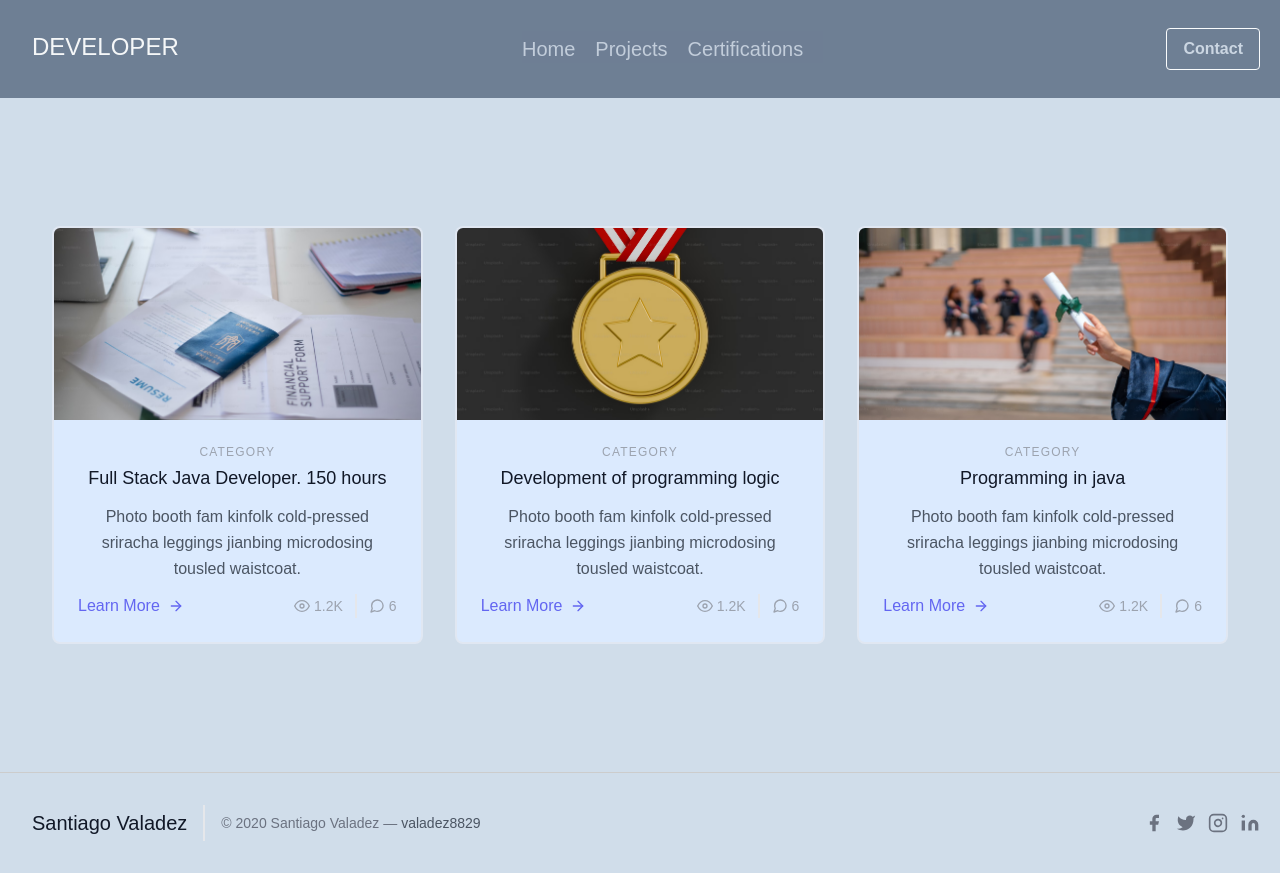
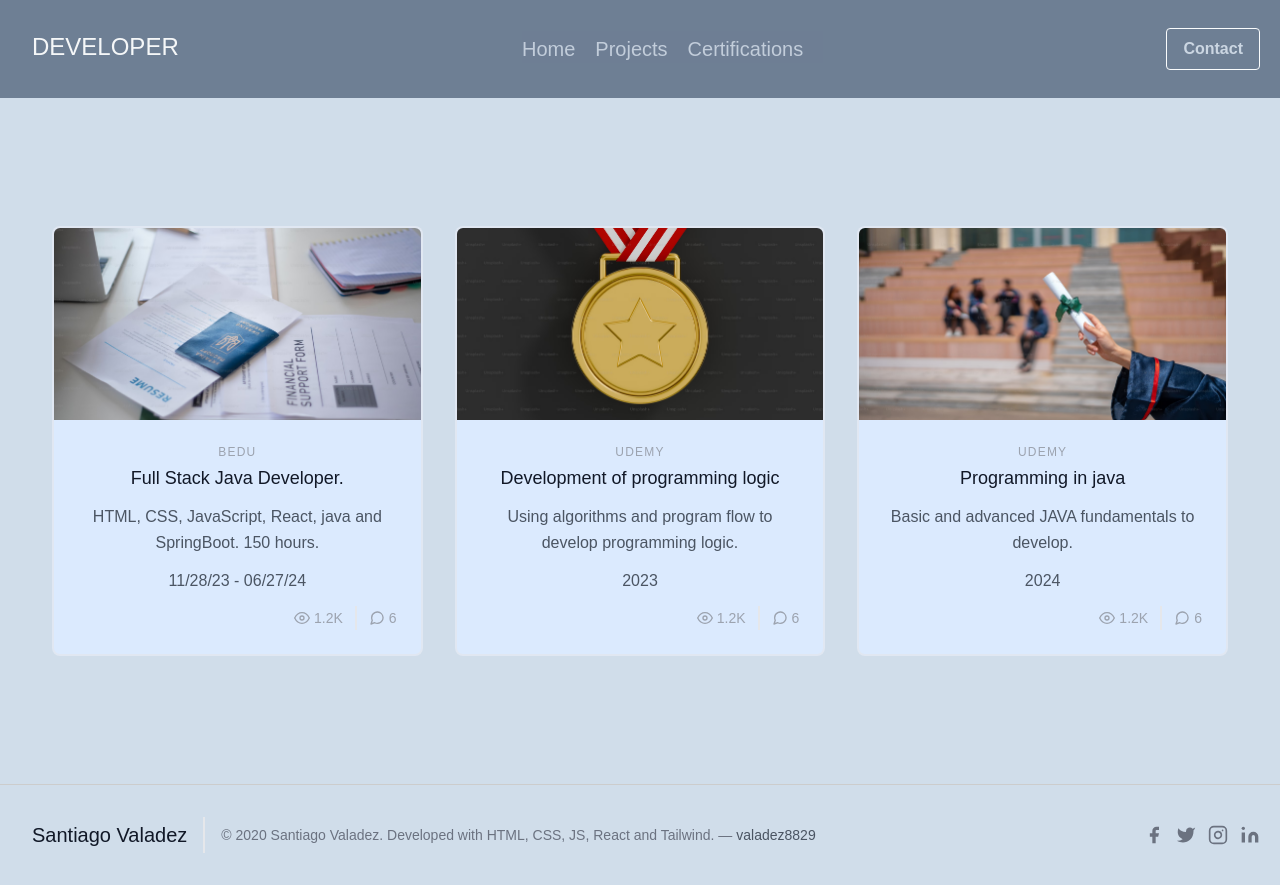
Before and after one commit to SantiagoValadez/Portfolio, a React (Vite) app: page /certifications in a window 1280 px wide. Built offline with nearby package versions, Linux system fonts and the light colour scheme.

Commit message:
Adding Styles, transitions and effects02

```diff
--- a/src/components/Bfooter.jsx
+++ b/src/components/Bfooter.jsx
@@ -6,7 +6,7 @@ const Bfooter = () => {
 
       <span class="ml-3 text-xl">Santiago Valadez</span>
     </a>
-    <p class="text-sm text-gray-500 sm:ml-4 sm:pl-4 sm:border-l-2 sm:border-gray-200 sm:py-2 sm:mt-0 mt-4">© 2020 Santiago Valadez —
+    <p class="text-sm text-gray-500 sm:ml-4 sm:pl-4 sm:border-l-2 sm:border-gray-200 sm:py-2 sm:mt-0 mt-4">© 2020 Santiago Valadez. Developed with HTML, CSS, JS, React and Tailwind. —
       <a href="https://www.instagram.com/valadez8829/" class="text-gray-600 ml-1" rel="noopener noreferrer" target="_blank">valadez8829</a>
     </p>
 
--- a/src/components/Certifications.jsx
+++ b/src/components/Certifications.jsx
@@ -14,16 +14,11 @@ const Certifications = () => {
         <div class="h-full border-2 border-gray-200 border-opacity-60 rounded-lg overflow-hidden bg-blue-100 hover:bg-gray-00 hover:bg-opacity-25 focus:outline-none focus:shadow-outline transform transition-all duration-500 cursor-pointer">
           <img class="lg:h-48 md:h-36 w-full object-cover object-center" src= {Img03} alt="blog"/>
           <div class="p-6">
-            <h2 class="tracking-widest text-xs title-font font-medium text-gray-400 mb-1">CATEGORY</h2>
-            <h1 class="title-font text-lg font-medium text-gray-900 mb-3">Full Stack Java Developer. 150 hours</h1>
-            <p class="leading-relaxed mb-3">Photo booth fam kinfolk cold-pressed sriracha leggings jianbing microdosing tousled waistcoat.</p>
+            <h2 class="tracking-widest text-xs title-font font-medium text-gray-400 mb-1">BEDU</h2>
+            <h1 class="title-font text-lg font-medium text-gray-900 mb-3">Full Stack Java Developer.</h1>
+            <p class="leading-relaxed mb-3">HTML, CSS, JavaScript, React, java and SpringBoot. 150 hours. </p>
+            <p class="leading-relaxed mb-3">11/28/23 - 06/27/24</p>
             <div class="flex items-center flex-wrap ">
-              <a class="text-indigo-500 inline-flex items-center md:mb-2 lg:mb-0">Learn More
-                <svg class="w-4 h-4 ml-2" viewBox="0 0 24 24" stroke="currentColor" stroke-width="2" fill="none" stroke-linecap="round" stroke-linejoin="round">
-                  <path d="M5 12h14"></path>
-                  <path d="M12 5l7 7-7 7"></path>
-                </svg>
-              </a>
               <span class="text-gray-400 mr-3 inline-flex items-center lg:ml-auto md:ml-0 ml-auto leading-none text-sm pr-3 py-1 border-r-2 border-gray-200">
                 <svg class="w-4 h-4 mr-1" stroke="currentColor" stroke-width="2" fill="none" stroke-linecap="round" stroke-linejoin="round" viewBox="0 0 24 24">
                   <path d="M1 12s4-8 11-8 11 8 11 8-4 8-11 8-11-8-11-8z"></path>
@@ -43,16 +38,11 @@ const Certifications = () => {
         <div class="h-full border-2 border-gray-200 border-opacity-60 rounded-lg overflow-hidden bg-blue-100 hover:bg-gray-200 hover:bg-opacity-25 focus:outline-none focus:shadow-outline transform transition-all duration-500 cursor-pointer">
           <img class="lg:h-48 md:h-36 w-full object-cover object-center" src={Img04} alt="blog"/>
           <div class="p-6">
-            <h2 class="tracking-widest text-xs title-font font-medium text-gray-400 mb-1">CATEGORY</h2>
+            <h2 class="tracking-widest text-xs title-font font-medium text-gray-400 mb-1">UDEMY</h2>
             <h1 class="title-font text-lg font-medium text-gray-900 mb-3">Development of programming logic</h1>
-            <p class="leading-relaxed mb-3">Photo booth fam kinfolk cold-pressed sriracha leggings jianbing microdosing tousled waistcoat.</p>
+            <p class="leading-relaxed mb-3">Using algorithms and program flow to develop programming logic.</p>
+            <p class="leading-relaxed mb-3">2023</p>
             <div class="flex items-center flex-wrap">
-              <a class="text-indigo-500 inline-flex items-center md:mb-2 lg:mb-0">Learn More
-                <svg class="w-4 h-4 ml-2" viewBox="0 0 24 24" stroke="currentColor" stroke-width="2" fill="none" stroke-linecap="round" stroke-linejoin="round">
-                  <path d="M5 12h14"></path>
-                  <path d="M12 5l7 7-7 7"></path>
-                </svg>
-              </a>
               <span class="text-gray-400 mr-3 inline-flex items-center lg:ml-auto md:ml-0 ml-auto leading-none text-sm pr-3 py-1 border-r-2 border-gray-200">
                 <svg class="w-4 h-4 mr-1" stroke="currentColor" stroke-width="2" fill="none" stroke-linecap="round" stroke-linejoin="round" viewBox="0 0 24 24">
                   <path d="M1 12s4-8 11-8 11 8 11 8-4 8-11 8-11-8-11-8z"></path>
@@ -72,16 +62,11 @@ const Certifications = () => {
         <div class="h-full border-2 border-gray-200 border-opacity-60 rounded-lg overflow-hidden bg-blue-100 hover:bg-gray-200 hover:bg-opacity-25 focus:outline-none focus:shadow-outline transform transition-all duration-500 cursor-pointer">
           <img class="lg:h-48 md:h-36 w-full object-cover object-center" src={Img05} alt="blog"/>
           <div class="p-6">
-            <h2 class="tracking-widest text-xs title-font font-medium text-gray-400 mb-1">CATEGORY</h2>
+            <h2 class="tracking-widest text-xs title-font font-medium text-gray-400 mb-1">UDEMY</h2>
             <h1 class="title-font text-lg font-medium text-gray-900 mb-3">Programming in java</h1>
-            <p class="leading-relaxed mb-3">Photo booth fam kinfolk cold-pressed sriracha leggings jianbing microdosing tousled waistcoat.</p>
+            <p class="leading-relaxed mb-3">Basic and advanced JAVA fundamentals to develop.</p>
+            <p class="leading-relaxed mb-3">2024</p>
             <div class="flex items-center flex-wrap ">
-              <a class="text-indigo-500 inline-flex items-center md:mb-2 lg:mb-0">Learn More
-                <svg class="w-4 h-4 ml-2" viewBox="0 0 24 24" stroke="currentColor" stroke-width="2" fill="none" stroke-linecap="round" stroke-linejoin="round">
-                  <path d="M5 12h14"></path>
-                  <path d="M12 5l7 7-7 7"></path>
-                </svg>
-              </a>
               <span class="text-gray-400 mr-3 inline-flex items-center lg:ml-auto md:ml-0 ml-auto leading-none text-sm pr-3 py-1 border-r-2 border-gray-200">
                 <svg class="w-4 h-4 mr-1" stroke="currentColor" stroke-width="2" fill="none" stroke-linecap="round" stroke-linejoin="round" viewBox="0 0 24 24">
                   <path d="M1 12s4-8 11-8 11 8 11 8-4 8-11 8-11-8-11-8z"></path>
--- a/src/components/Home.jsx
+++ b/src/components/Home.jsx
@@ -18,9 +18,9 @@ const Home = () => {
                         </h1>
                         <p className="mb-8 leading-relaxed">with expertise in JavaScript, React, HTML, CSS, and backend development using Java and Spring Boot. Committed to creating efficient, user-friendly web solutions and eager to bring innovative ideas to the tech industry.</p>
                             <div className="flex justify-center">
-                                <button className="inline-flex bg-transparent hover:bg-slate-400 text-slate-400 font-semibold hover:text-white py-2 px-4 border border-slate-500 hover:border-transparent rounded mt-2">Resume</button>
-                                <button className="ml-4 inline-flex bg-transparent hover:bg-slate-400 text-slate-400 font-semibold hover:text-white py-2 px-4 border border-slate-500 hover:border-transparent rounded mt-2">Hobbies</button>
-                                <button className="ml-4 inline-flex bg-transparent hover:bg-slate-400 text-slate-400 font-semibold hover:text-white py-2 px-4 border border-slate-500 hover:border-transparent rounded mt-2">Goals and interests</button>
+                                <button className="inline-flex bg-transparent hover:bg-slate-400 text-slate-400 font-semibold hover:text-white py-2 px-4 border border-slate-500 hover:border-transparent rounded mt-2 focus:outline-none transform transition-all duration-500">Resume</button>
+                                <button className="ml-4 inline-flex bg-transparent hover:bg-slate-400 text-slate-400 font-semibold hover:text-white py-2 px-4 border border-slate-500 hover:border-transparent rounded mt-2 focus:outline-none transform transition-all duration-500">Hobbies</button>
+                                <button className="ml-4 inline-flex bg-transparent hover:bg-slate-400 text-slate-400 font-semibold hover:text-white py-2 px-4 border border-slate-500 hover:border-transparent rounded mt-2 focus:outline-none transform transition-all duration-500">Goals and interests</button>
                             </div>
                     </div>
                 </div>
```
Also changed, not shown: src/components/Container.jsx (+4 -4 lines).
